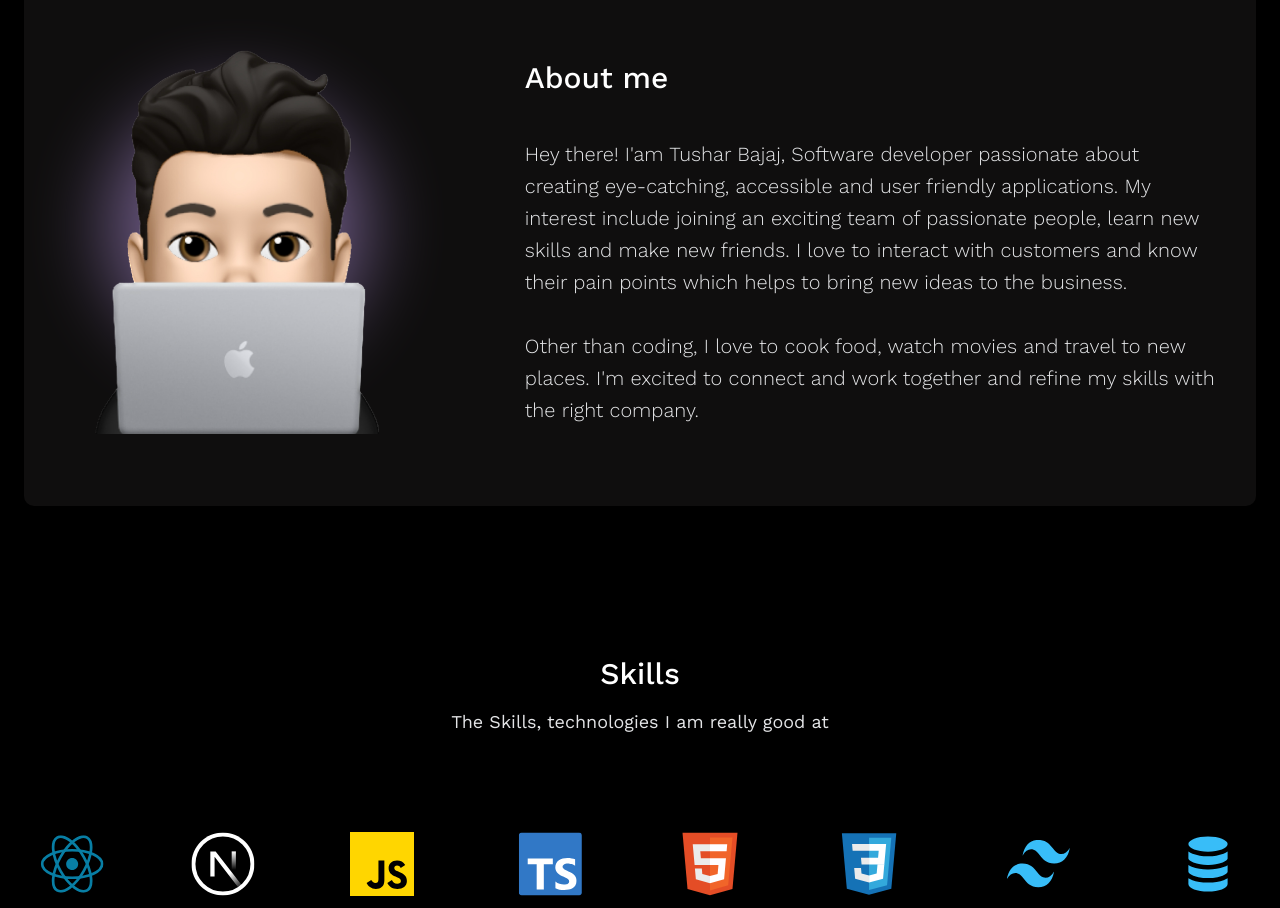
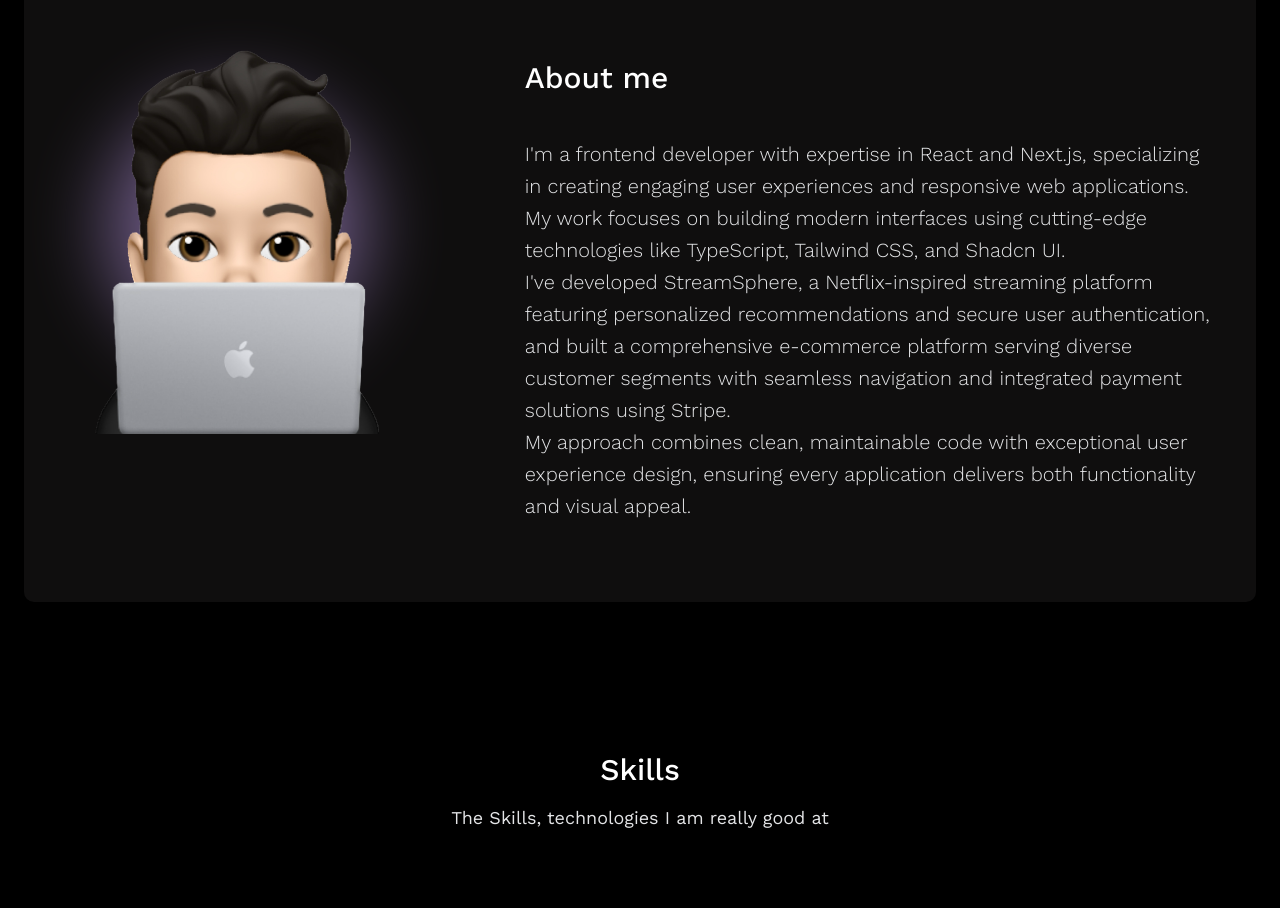
Before and after one commit to TusharBajaj05/MyPortfolio, a Next.js app: page / in a window 1280 px wide. Shown: the part 980-1888 px from the top of the page. Built offline with nearby package versions, Linux system fonts and the light colour scheme.

Commit message:
changed content in the about section

```diff
--- a/app/components/About.tsx
+++ b/app/components/About.tsx
@@ -30,7 +30,7 @@ export default function About(){
                 <h1 className="mb-5 font-medium text-white md:text-[30px] md:leading-6 md:mb-12">
                     About me
                 </h1>
-                <motion.p whileInView= {{opacity: [1], x: 0}} initial= {{opacity: 0, x: 200}} transition={{duration: 0.5}}
+                {/* <motion.p whileInView= {{opacity: [1], x: 0}} initial= {{opacity: 0, x: 200}} transition={{duration: 0.5}}
                     className="font-light text-[#E3E4E6] text-sm leading-6 md:text-xl md:leading-8">
                     Hey there! I&apos;am Tushar Bajaj, Software developer passionate about
                     creating eye-catching, accessible and user friendly applications.
@@ -43,6 +43,14 @@ export default function About(){
                     new places.
                     I&apos;m excited to connect and work together and refine my skills
                     with the right company.
+                </motion.p> */}
+                <motion.p whileInView= {{opacity: [1], x: 0}} initial= {{opacity: 0, x: 200}} transition={{duration: 0.5}}
+                    className="font-light text-[#E3E4E6] text-sm leading-6 md:text-xl md:leading-8">
+                        I&apos;m a frontend developer with expertise in React and Next.js, specializing in creating engaging user experiences and responsive web applications. My work focuses on building modern interfaces using cutting-edge technologies like TypeScript, Tailwind CSS, and Shadcn UI.
+                        <br />
+                        I&apos;ve developed StreamSphere, a Netflix-inspired streaming platform featuring personalized recommendations and secure user authentication, and built a comprehensive e-commerce platform serving diverse customer segments with seamless navigation and integrated payment solutions using Stripe.
+                        <br/>
+                        My approach combines clean, maintainable code with exceptional user experience design, ensuring every application delivers both functionality and visual appeal.
                 </motion.p>
             </div>
         </motion.div>
```
